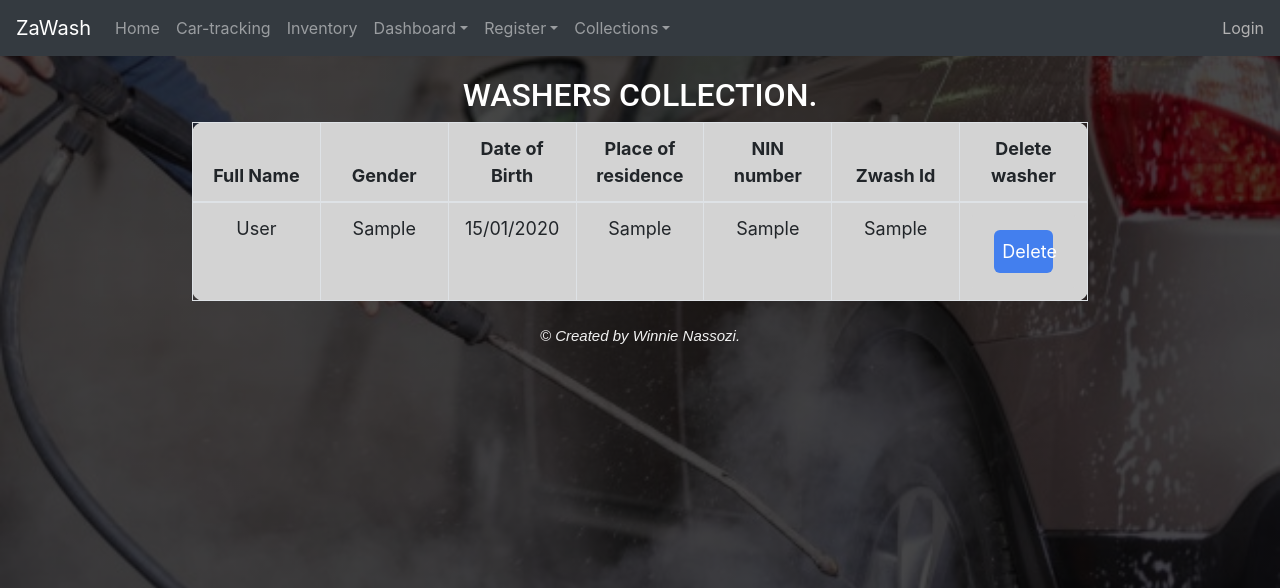
After one commit to kiara398/Zawash_project, a Node server app: page /collections in a window 1280 px wide. The commit adds this page. Shown: the top 588 px of the page. Run offline with Node 20, Linux system fonts and the light colour scheme; tables that the repository leaves empty hold one stand-in row (values such as "Sample post"); some libraries are stand-ins or nearby versions.

Commit message:
add new reports and dropdown navbar

```diff
--- a/index.js
+++ b/index.js
@@ -16,6 +16,8 @@ const loginroutes = require('./routes/loginroutes')
 const cartrackroutes = require('./routes/cartrackroutes')
 const dashboardroutes = require('./routes/dashboardroutes')
 const costroutes = require('./routes/costroutes')
+const collectionroutes = require('./routes/collectionroutes')
+const carcollroutes = require('./routes/carcollroutes')
 const managerroutes = require('./routes/managerroutes')
 const inventoryroutes = require('./routes/inventoryroutes')
 const Manager = require('./models/Manager')
@@ -80,6 +82,10 @@ app.use('/inventory', inventoryroutes)
 
 app.use('/register_manager', managerroutes)
 
+app.use('/collections', collectionroutes)
+
+app.use('/cars', carcollroutes)
+
 
 // handling non existing routes
 app.get('*', (req, res)=> {
--- a/models/Washer.js
+++ b/models/Washer.js
@@ -20,8 +20,9 @@ const washerSchema = new mongoose.Schema({
         type: String,
         trim: true,
     },
-    phonenumber:{
-        type: Number,
+    zwash:{
+        type: String,
+        trim:true,
     }
 
 })
--- a/public/project.css
+++ b/public/project.css
@@ -169,7 +169,7 @@ select{
   border: none;
   text-align: center;
   font-size: 18px;
-  background-color:#8AC6D0;
+  background-color: lightgray;
  }
  .table2{
    width: 40%;
@@ -238,5 +238,13 @@ a{
   text-align: center;
   width: 40%;
   margin: auto;
-
 }
+.delete{
+background: lightgray;
+}
+.table-bordered{
+  width: 70%;
+  margin: auto;
+  border-radius: 12px;
+  background: lightgray;
+}
--- /dev/null
+++ b/routes/collectionroutes.js
@@ -0,0 +1,20 @@
+const express = require('express');
+
+const router = express.Router();
+const Washer = require('../models/Washer')
+
+
+
+
+router.get('/', async (req, res) => {
+    try {
+        // find all the data in the Washers collection
+        let washerDetails = await Washer.find();
+        res.render('collections', { users: washerDetails, title: 'Washer Details', routeName:'collections' })
+    } catch (err) {
+        console.log(err)
+        res.send('Failed to retrive washer details');
+    }
+})
+
+module.exports = router;
--- a/routes/costroutes.js
+++ b/routes/costroutes.js
@@ -1,6 +1,7 @@
 const express = require('express');
 const Inventory = require('../models/Inventory')
 const moment = require('moment');
+const mongoose = require('mongoose');
 const router = express.Router();
 
 router.get('/', async(req,res)=>{
--- /dev/null
+++ b/views/collections.pug
@@ -0,0 +1,29 @@
+extends layout
+
+block content
+    body.regist
+         h2.reg WASHERS COLLECTION.
+         table.table.table-bordered
+            thead
+                tr
+                    th Full Name
+                    th Gender
+                    th Date of Birth
+                    th Place of residence
+                    th NIN number
+                    th Zwash Id
+                    th Delete washer
+            tbody
+                if users.length
+                    each user in users
+                        tr
+                            td #{user.fullnames}
+                            td #{user.Gender}
+                            td #{moment(user.dob).format('DD/MM/YYYY')}
+                            td #{user.res}
+                            td #{user.nin}
+                            td #{user.zwash}
+                            td
+                                form.delete(method="post" action='/register/delete-washer')
+                                    input(type="hidden", placeholder="", name="id", value=user._id)
+                                    button.button2(type="submit") Delete
--- a/views/home.pug
+++ b/views/home.pug
@@ -41,5 +41,3 @@ block content
                                 img.d-block.w-100(src='images/wash4.jpg' alt='...')
                             .carousel-item
                                 img.d-block.w-100(src='images/bike2.jpg' alt='...')
-                        a(href="login")
-                            button.button3(type='button') Login to Continue!
--- a/views/layout.pug
+++ b/views/layout.pug
@@ -20,10 +20,21 @@ html
                         a.nav-link(href='./cartracking',  class=routeName=='cartracking'?'active': '') Car-tracking
                     li.nav-item
                         a.nav-link(href='./inventory',  class=routeName=='inventory'?'active': '') Inventory
-                    li.nav-item
-                        a.nav-link(href='./dashboard',  class=routeName=='dashboard'?'active': '') Dashboard
-                    li.nav-item
-                        a.nav-link(href='./register',  class=routeName=='register'?'active': '') Register
+                    li.nav-item.dropdown
+                        a.nav-link.dropdown-toggle(data-toggle='dropdown' href='#' role='button' aria-haspopup='true' aria-expanded='false') Dashboard
+                        .dropdown-menu
+                            a.dropdown-item(href='/dashboard') Washer Payout
+                            a.dropdown-item(href='/costs') Cost Monitor
+                    li.nav-item.dropdown
+                        a.nav-link.dropdown-toggle(data-toggle='dropdown' href='#' role='button' aria-haspopup='true' aria-expanded='false') Register
+                        .dropdown-menu
+                            a.dropdown-item(href='/register') Washer Registration
+                            a.dropdown-item(href='/register_manager') Register Manager
+                    li.nav-item.dropdown
+                        a.nav-link.dropdown-toggle(data-toggle='dropdown' href='#' role='button' aria-haspopup='true' aria-expanded='false') Collections
+                        .dropdown-menu
+                            a.dropdown-item(href='/collections') Washer details
+                            a.dropdown-item(href='/cars') Car details
                 a(href='./login',  class=routeName=='login'?'active': '')  Login
 
 
--- a/views/register_washer.pug
+++ b/views/register_washer.pug
@@ -37,7 +37,7 @@ block content
                     br
                     br
                     small#errorphone
-                    input.phone(type='number' placeholder='Phone Number' name="phonenumber")
+                    input.phone(type='text' placeholder='Zwash ID' name="zwash")
                     br
                     br
 
```
Also changed, not shown: routes/carcollroutes.js (added, +35 -0 lines), views/cars.pug (added, +32 -0 lines).
